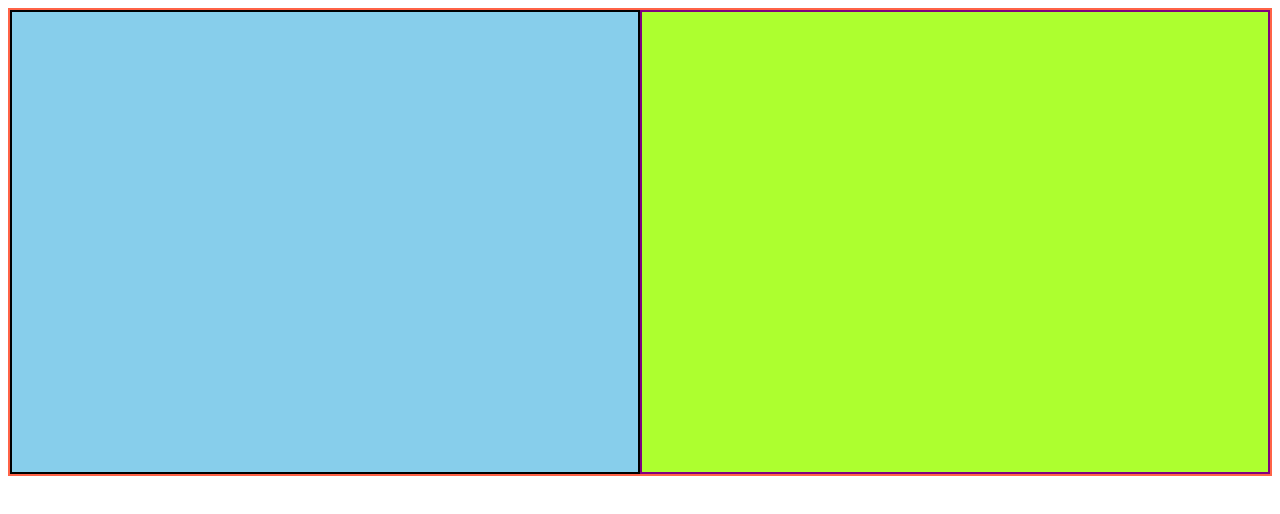
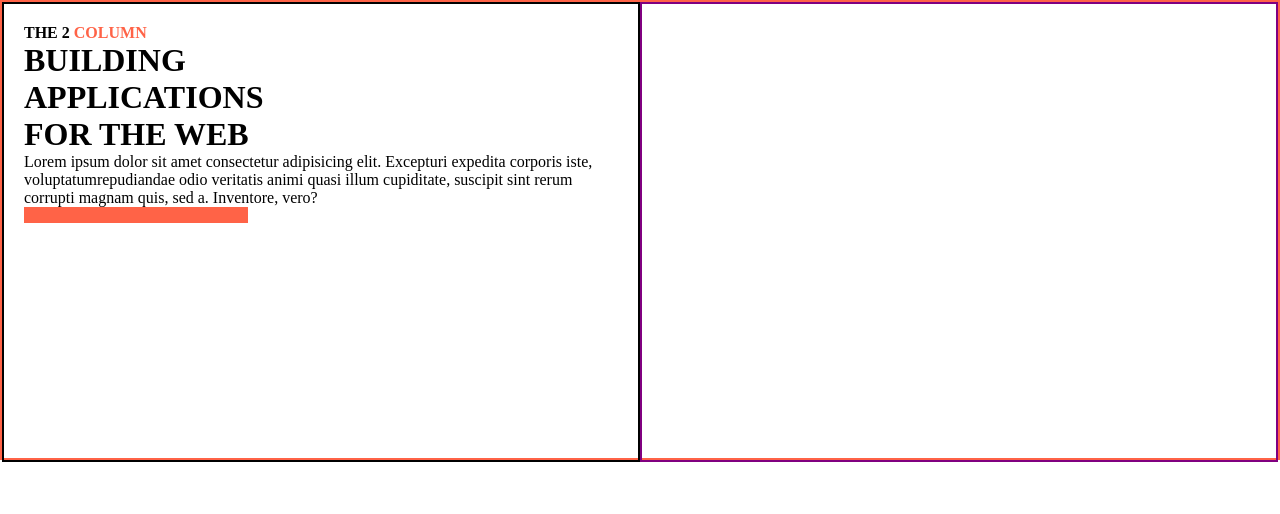
Before and after one commit to akinwumidi/the2column, a plain HTML site: page index.html in a window 1280 px wide. Drawn offline with Linux system fonts and the light colour scheme.

Commit message:
core update: first section left div UI update

```diff
--- a/index.html
+++ b/index.html
@@ -12,7 +12,17 @@
     <!-- div.firstsection>div.firstsection-leftdiv+div.firstsection-rightdiv  -->
 
     <div class="firstsection">
-        <div class="firstsection-leftdiv"></div>
+        <div class="firstsection-leftdiv">
+
+            <h4 class="logotext">THE 2 <span>COLUMN </span></h4>
+            <h1 class="heading">BUILDING <br>
+            APPLICATIONS <br>
+            FOR THE WEB</h1>
+            <p>Lorem ipsum dolor sit amet consectetur adipisicing elit. Excepturi expedita corporis iste, voluptatumrepudiandae odio
+            veritatis animi quasi illum cupiditate, suscipit sint rerum corrupti magnam quis, sed a. Inventore, vero?</p>
+                <div class="line"></div>
+        </div>
+
         <div class="firstsection-rightdiv"></div>
     </div>
 
--- a/main.css
+++ b/main.css
@@ -1,24 +1,40 @@
 
 :root{
-    --black-color: greenyellow;
-    --tomoto-color:skyblue;
+    --black-color: #000000;
+    --white-color: #ffffff;
+    --gray-color: #d9d9d9;
+    --main-color: #ff6347;
+}
+*{
+    box-sizing:border-box;
+    margin: 0;
+    padding: 0;
 }
 
-
-
 .firstsection{
-    border: 2px solid tomato;
+    border: 2px solid #ff6347;
     display: flex;
+    height: 460px;
 }
 .firstsection-leftdiv{
     border: 2px solid black;
     height: 460px;
     width: 50%;
-    background: var(--tomoto-color);
+    padding: 20px;
+
 }
+.line{
+    background: var(--main-color);
+    height: 16px;
+    width: 224px;
+}
+.logotext span{
+    color: var(--main-color);
+}
+
 .firstsection-rightdiv{
     border: 2px solid purple;
     height: 460px;
     width: 50%;
-    background: var(--black-color);
+
 }
```
